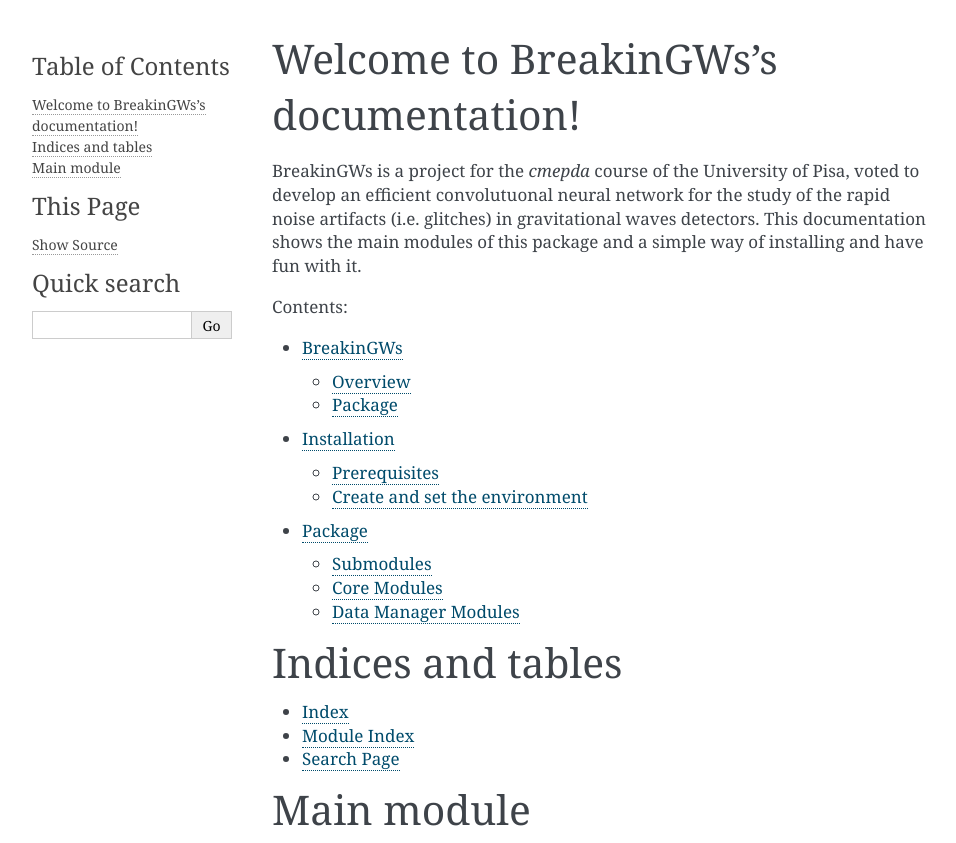
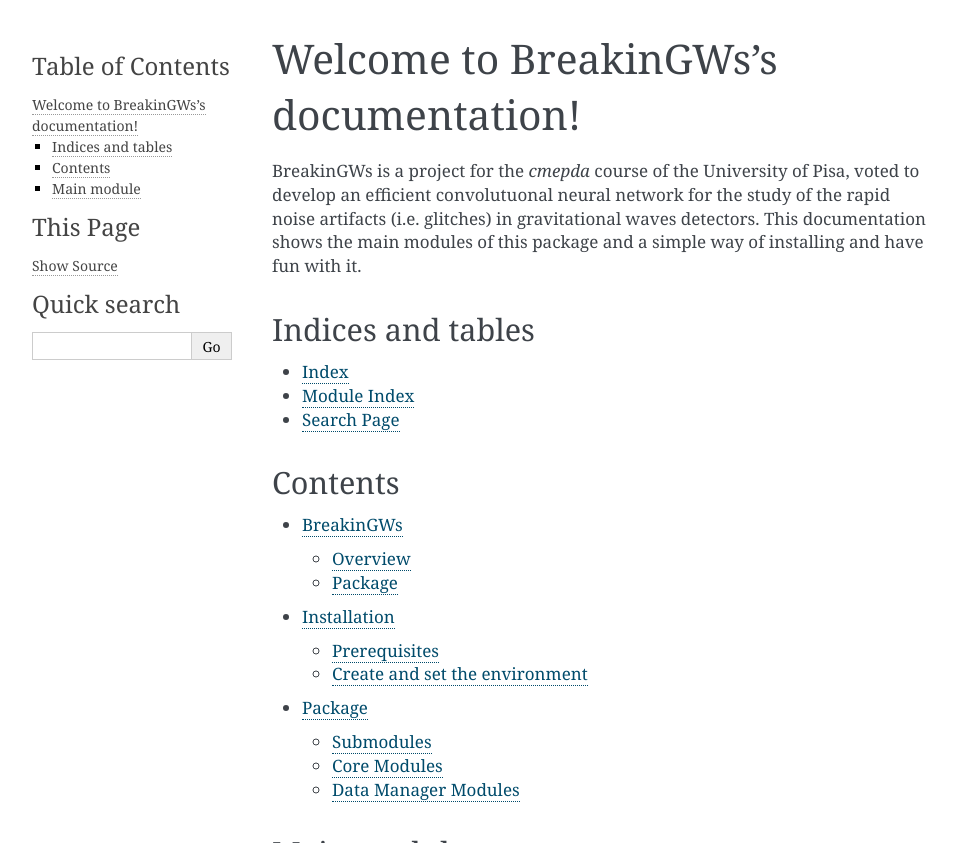
Before and after one commit to nunziosorrentino/breakingws, a Sphinx documentation site: the page built from docs/source/index.rst, in a window 1280 px wide, cut to the strip 0-843 px from the top of the page. Shown: the whole strip, without its empty margins (148-1104 px from the left). Built offline with Sphinx 7.4.7, drawn with Linux system fonts in a browser that asks for light colours; some of the changed lines change nothing that is shown.

Commit message:
Fixed index in docs.

```diff
--- a/docs/source/index.rst
+++ b/docs/source/index.rst
@@ -3,25 +3,27 @@
 
 BreakinGWs is a project for the *cmepda* course of the University of Pisa, voted to develop an efficient convolutuonal neural network for the study of the rapid noise artifacts (i.e. glitches) in gravitational waves detectors. This documentation shows the main modules of this package and a simple way of installing and have fun with it.
 
+Indices and tables
+------------------
+
+* :ref:`genindex`
+* :ref:`modindex`
+* :ref:`search`
+
+Contents
+--------
+
 .. toctree::
    :maxdepth: 2
-   :caption: Contents:
 
    modules
    installation
    breakingws
 
-Indices and tables
-==================
-
-* :ref:`genindex`
-* :ref:`modindex`
-* :ref:`search`
-
 .. _api:
 
 Main module
-===========
+-----------
 
 .. automodule:: breakingws.datamanage.imagesmanager
    :members:
```
